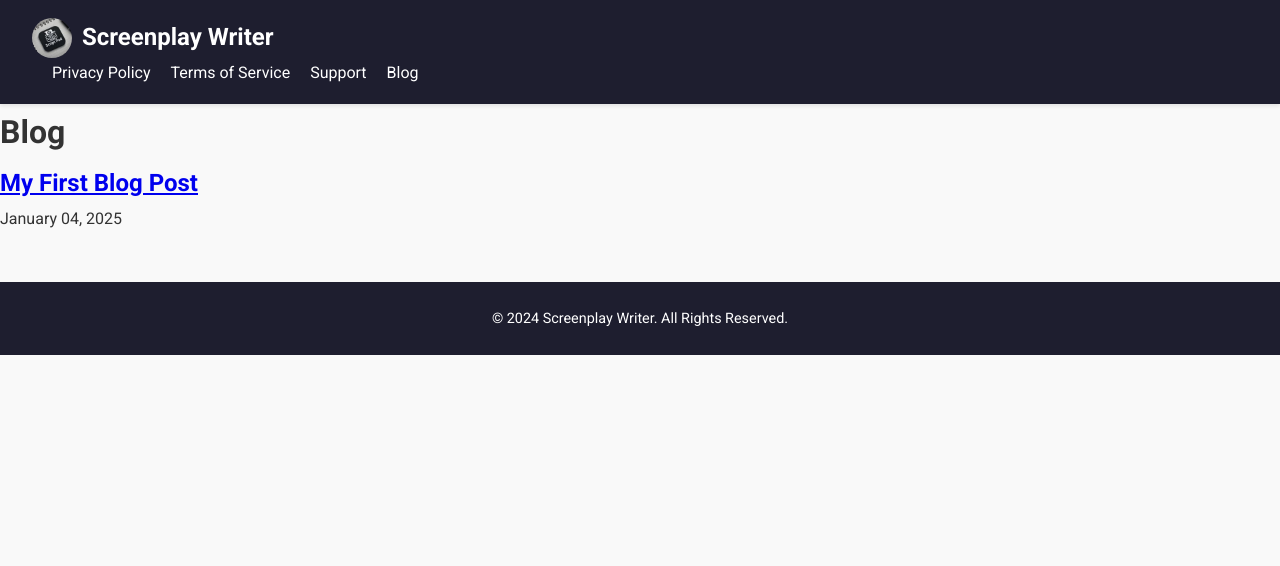
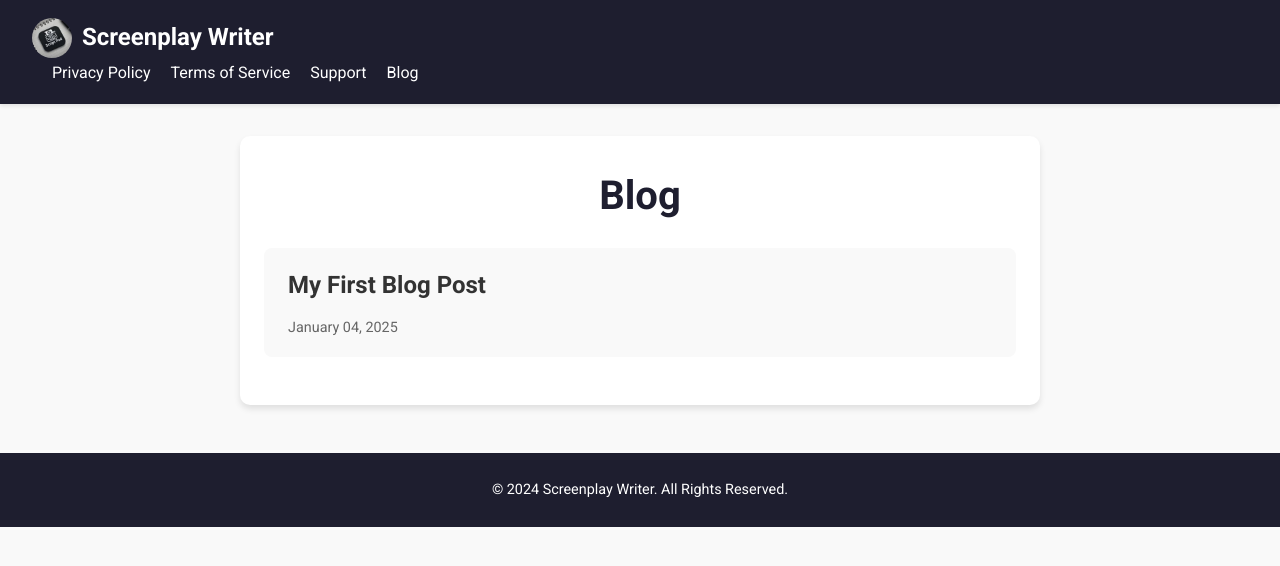
Before and after one commit to betashorts/betashorts-site, a Jekyll site: the page built from blog.html, in a window 1280 px wide. Shown: the top 566 px of the page. Built offline with Jekyll 4.4.1, drawn with Linux system fonts in a browser that asks for light colours.

Commit message:
styling for blog listing page

```diff
--- a/css/styles.css
+++ b/css/styles.css
@@ -138,6 +138,61 @@ header {
     color: #2575fc;
 }
 
+/* Blog Listing Page */
+.blog-listing {
+    max-width: 800px;
+    margin: 2rem auto;
+    padding: 1.5rem;
+    background: #fff;
+    border-radius: 10px;
+    box-shadow: 0 4px 6px rgba(0, 0, 0, 0.1);
+}
+
+.blog-title {
+    font-size: 2.5rem;
+    margin-bottom: 1rem;
+    color: #1e1e2f;
+    text-align: center;
+    font-weight: bold;
+}
+
+.blog-list {
+    list-style: none;
+    padding: 0;
+    margin: 0;
+}
+
+.blog-item {
+    margin-bottom: 1.5rem;
+    padding: 1rem 1.5rem;
+    background-color: #f9f9f9;
+    border-radius: 8px;
+    transition: transform 0.3s ease, box-shadow 0.3s ease;
+}
+
+.blog-item:hover {
+    transform: translateY(-5px);
+    box-shadow: 0 6px 10px rgba(0, 0, 0, 0.15);
+}
+
+.blog-link {
+    text-decoration: none;
+    color: #333;
+}
+
+.blog-post-title {
+    font-size: 1.5rem;
+    margin: 0 0 0.5rem 0;
+    font-weight: bold;
+}
+
+.blog-meta {
+    font-size: 0.9rem;
+    color: #666;
+    margin-top: 0.5rem;
+}
+
+
 /* Footer */
 footer {
     background-color: #1e1e2f;
```
